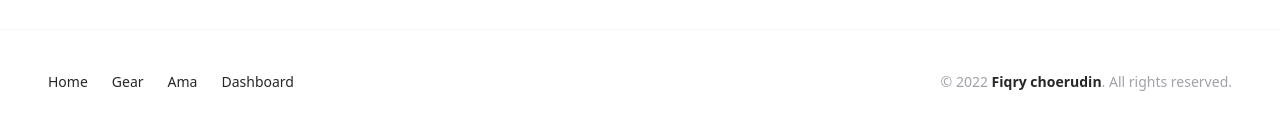
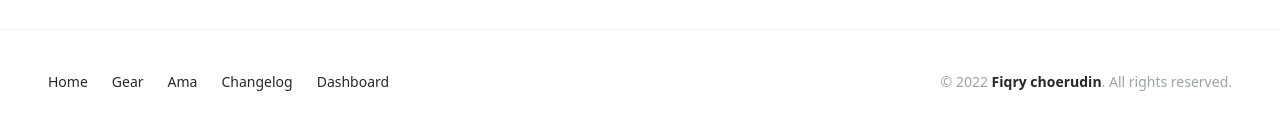
Before and after one commit to fiqryq/fiqry.dev, a Next.js app: page /about in a window 1280 px wide. Shown: the part 2025-2155 px from the top of the page. Built offline with nearby package versions, Linux system fonts and the light colour scheme; no server answers.

Commit message:
feat: add changelog on footer

```diff
--- a/src/components/footer/index.tsx
+++ b/src/components/footer/index.tsx
@@ -8,6 +8,9 @@ const Footer: React.FC = () => {
           <Link href="/">Home</Link>
           <Link href="/gear">Gear</Link>
           <Link href="/ama">Ama</Link>
+          <Link href="https://github.com/fiqryq/fiqry.dev/blob/main/CHANGELOG.md">
+            Changelog
+          </Link>
           <Link href="https://dashboard.fiqry.dev/share/GKTWkENc/Fiqry.dev">
             Dashboard
           </Link>
```
